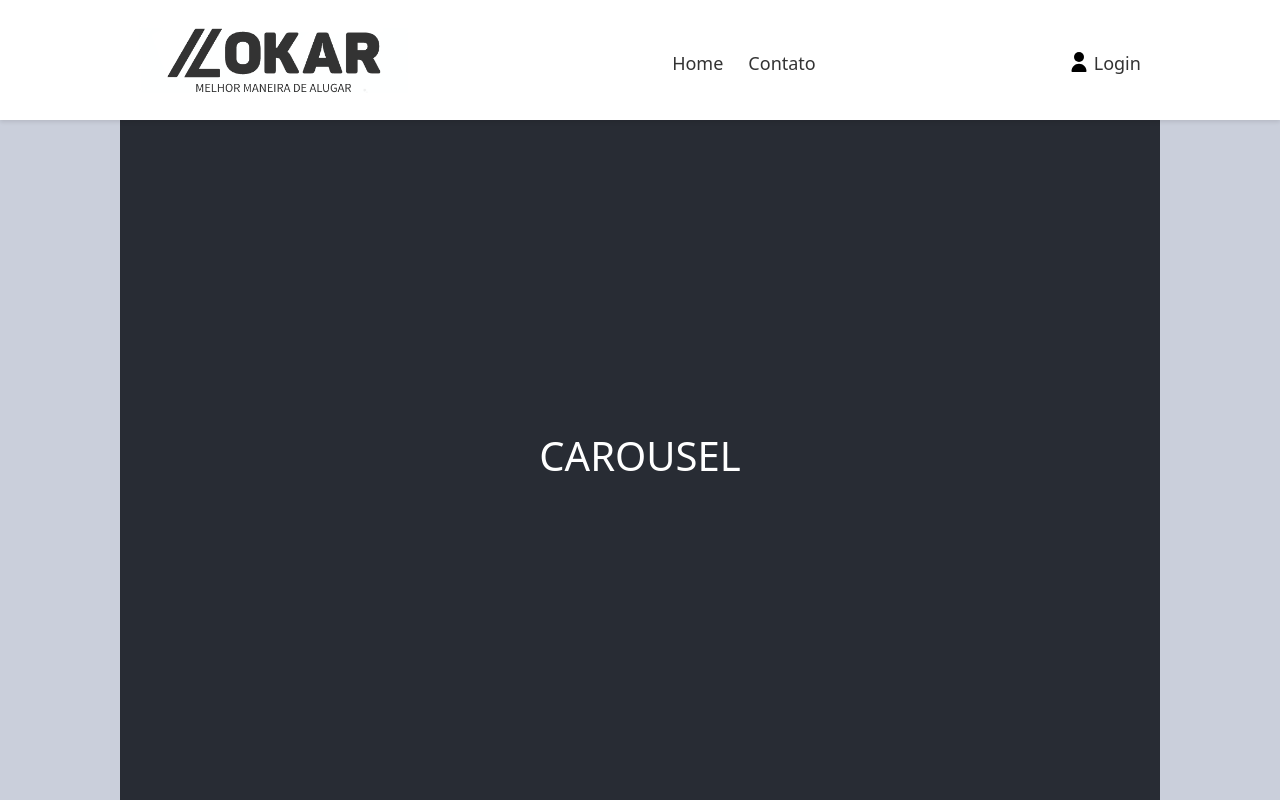
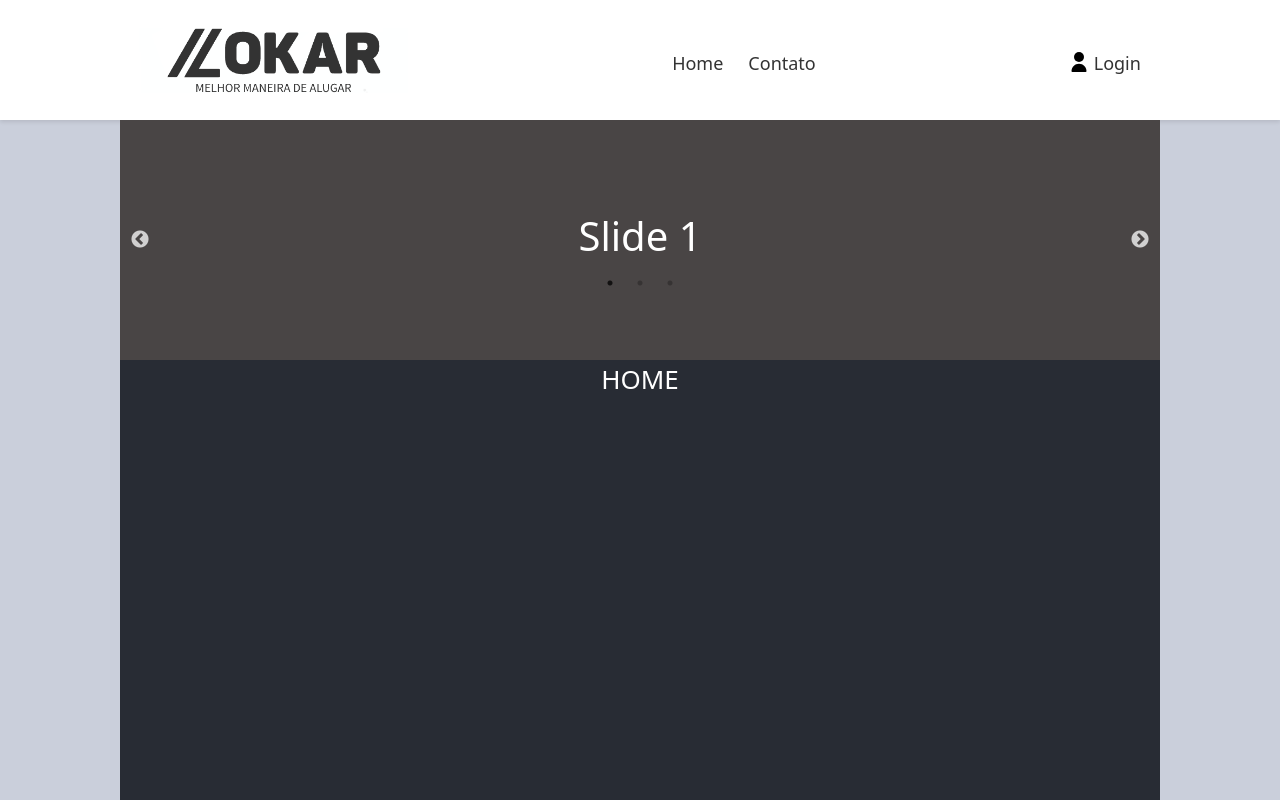
Before and after one commit to InitialCommit-Ltda/Lokar, a React (Create React App) app: page / in a window 1280 px wide. Built offline with nearby package versions, Linux system fonts and the light colour scheme.

Commit message:
Ajuste de telas e criação de carousel

```diff
--- a/src/pages/Cadastro.js
+++ b/src/pages/Cadastro.js
@@ -1,22 +1,23 @@
 function Cadastro() {
     return (
         <div className="App">
-            <header className="Page">
-
+            <div className="Page">
+                <div className="Page-content">
                     <h1>
                         CADASTRO
                     </h1>
                     <p>
-                    <input type="text" placeholder= "Username"></input>
+                        <input type="text" placeholder="Username"></input>
                     </p>
                     <p>
-                    <input type="text" placeholder= "E-mail"></input>
+                        <input type="text" placeholder="E-mail"></input>
                     </p>
                     <p>
-                    <input type="Text" placeholder= "Password"></input>
+                        <input type="Text" placeholder="Password"></input>
                     </p>
-                <button id= "meuBotao">Finalizar</button>
-            </header>
+                    <button id="meuBotao">Finalizar</button>
+                </div>
+            </div>
         </div>
 
     );
--- a/src/pages/Contato.js
+++ b/src/pages/Contato.js
@@ -1,14 +1,16 @@
 function Contato() {
     return (
         <div className="App">
-            <header className="Page">
+            <div className="Page">
+                <div className="Page-content">
                     <h1>
                         CONTATO
                     </h1>
                     <p>
                         Edite: <code>src/pages/Contato.js</code>
                     </p>
-            </header>
+                </div>
+            </div>
         </div>
     );
 }
--- a/src/pages/Home.js
+++ b/src/pages/Home.js
@@ -1,25 +1,49 @@
+import Slider from 'react-slick';
+import 'slick-carousel/slick/slick.css';
+import 'slick-carousel/slick/slick-theme.css';
 import '../styles/pages/home.css'
 
 function Home() {
+    const settings = {
+        dots: true,
+        infinite: true,
+        speed: 500,
+        slidesToShow: 1,
+        slidesToScroll: 1
+    };
+
     return (
         <div className="Page">
-            <div className="container-busca" style={{display: 'none'}}>
+            <div className="container-busca" style={{ display: 'none' }}>
                 <div className="busca">
                     <form>
                         <label for='dtAluguel'>Data:</label>
-                        <input type='date' placeholder='Data' id='dtAluguel'/><br/>
+                        <input type='date' placeholder='Data' id='dtAluguel' /><br />
                         <label for='dtRetorno'>Retorno:</label>
-                        <input type='date' id='dtRetorno'/>
+                        <input type='date' id='dtRetorno' />
                     </form>
                 </div>
             </div>
 
             <div className="carousel">
-                <h1>
-                    CAROUSEL
-                </h1>
+                <Slider {...settings}>
+                    <div>
+                        <h1>Slide 1</h1>
+                    </div>
+                    <div>
+                        <h1>Slide 2</h1>
+                    </div>
+                    <div>
+                        <h1>Slide 3</h1>
+                    </div>
+                </Slider>
             </div>
 
+            <div className='Page-content'>
+                <p className='teste'>
+                    HOME
+                </p>
+            </div>
         </div>
     );
 }
--- a/src/pages/Login.js
+++ b/src/pages/Login.js
@@ -4,7 +4,8 @@ import '../styles/pages/login.css';
 function Login() {
     return (
         <div className="App">
-            <header className="Page">
+            <div className="Page">
+                <div className='Page-content'>
                     <h1>Login</h1>
                     <form method='POST' class="formLogin">
                         <label for="email">E-mail</label>
@@ -20,7 +21,8 @@ function Login() {
                             </Link>
                         </p>
                     </form>
-            </header>
+                </div>
+            </div>
         </div>
     );
 }
--- a/src/styles/global.css
+++ b/src/styles/global.css
@@ -24,6 +24,9 @@ body {
   margin-right: 15vh;
   background-color: #282c34;
   min-height: calc(100vh - 120px);
+}
+
+.Page-content {
   display: flex;
   flex-direction: column;
   align-items: center;
--- a/src/styles/pages/home.css
+++ b/src/styles/pages/home.css
@@ -0,0 +1,16 @@
+.carousel {
+    width: 100%;
+    height: 30vh;
+    background-color: #494545;
+    display: flex;
+    flex-direction: column;
+    justify-content: center;
+}
+
+.slick-prev {
+    left: 10px;
+}
+
+.slick-next {
+    right: 10px;
+}
--- a/src/styles/pages/login.css
+++ b/src/styles/pages/login.css
@@ -22,7 +22,7 @@
 .formLogin {
     display: flex;
     flex-direction: column;
-    background-color:rgb(73, 69, 69);
+    background-color:#494545;
     border-radius: 7px;
     padding: 40px;
     box-shadow: 10px 10px 40px rgba(0, 0, 0, .4);
```
Lines whose indentation alone changed are shown as unchanged.
